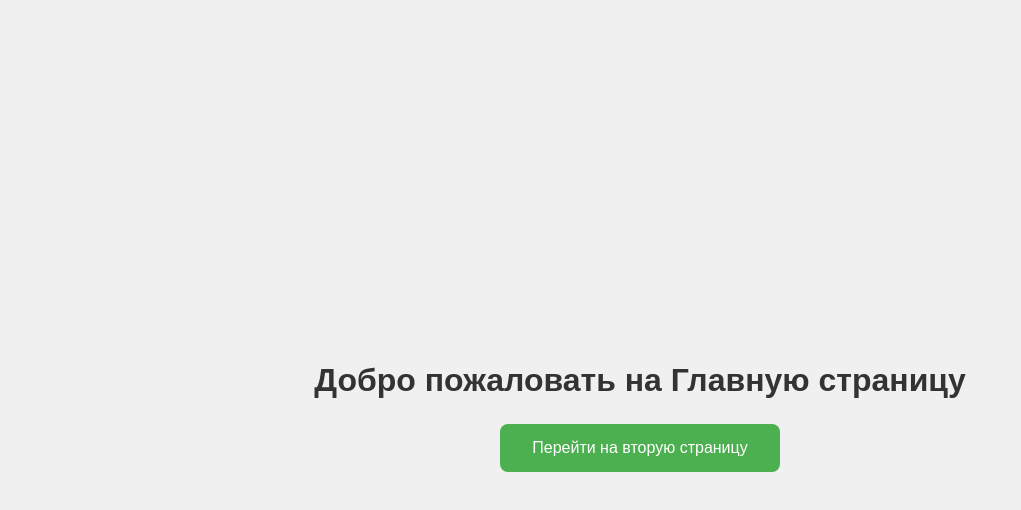
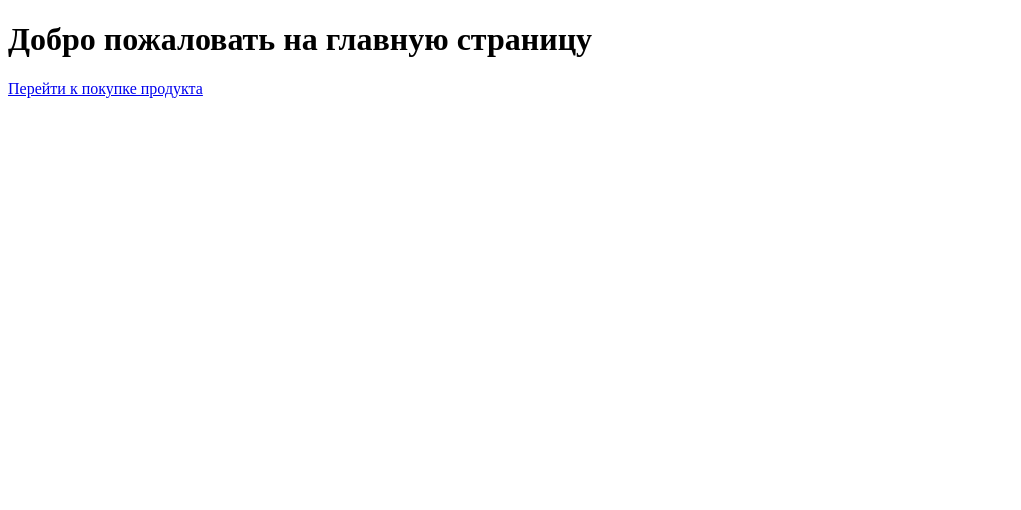
Before and after one commit to Alfreelancenow/my-web-app-test, a plain HTML site: page index.html in a window 1280 px wide. Shown: the whole page, without its empty margins (0-1021 px from the left). Drawn offline with Linux system fonts and the light colour scheme.

Commit message:
Update index.html

```diff
--- a/index.html
+++ b/index.html
@@ -1,44 +1,10 @@
 <!DOCTYPE html>
-<html lang="en">
+<html>
 <head>
-    <meta charset="UTF-8">
-    <meta http-equiv="X-UA-Compatible" content="IE=edge">
-    <meta name="viewport" content="width=device-width, initial-scale=1.0">
-    <title>Web App - Главная страница</title>
-    <style>
-        body {
-            font-family: Arial, sans-serif;
-            display: flex;
-            flex-direction: column;
-            align-items: center;
-            justify-content: center;
-            height: 100vh;
-            background-color: #f0f0f0;
-        }
-        h1 {
-            color: #333;
-        }
-        .button {
-            background-color: #4CAF50; /* Зеленый */
-            border: none;
-            color: white;
-            padding: 15px 32px;
-            text-align: center;
-            text-decoration: none;
-            display: inline-block;
-            font-size: 16px;
-            margin: 4px 2px;
-            cursor: pointer;
-            border-radius: 8px;
-            transition: background-color 0.3s;
-        }
-        .button:hover {
-            background-color: #45a049; /* Темно-зеленый при наведении */
-        }
-    </style>
+    <title>Главная страница</title>
 </head>
 <body>
-    <h1>Добро пожаловать на Главную страницу</h1>
-    <button class="button" onclick="window.location.href='page2.html'">Перейти на вторую страницу</button>
+    <h1>Добро пожаловать на главную страницу</h1>
+    <a href="/buy">Перейти к покупке продукта</a> <!-- Ссылка на страницу buy.html -->
 </body>
 </html>
```
